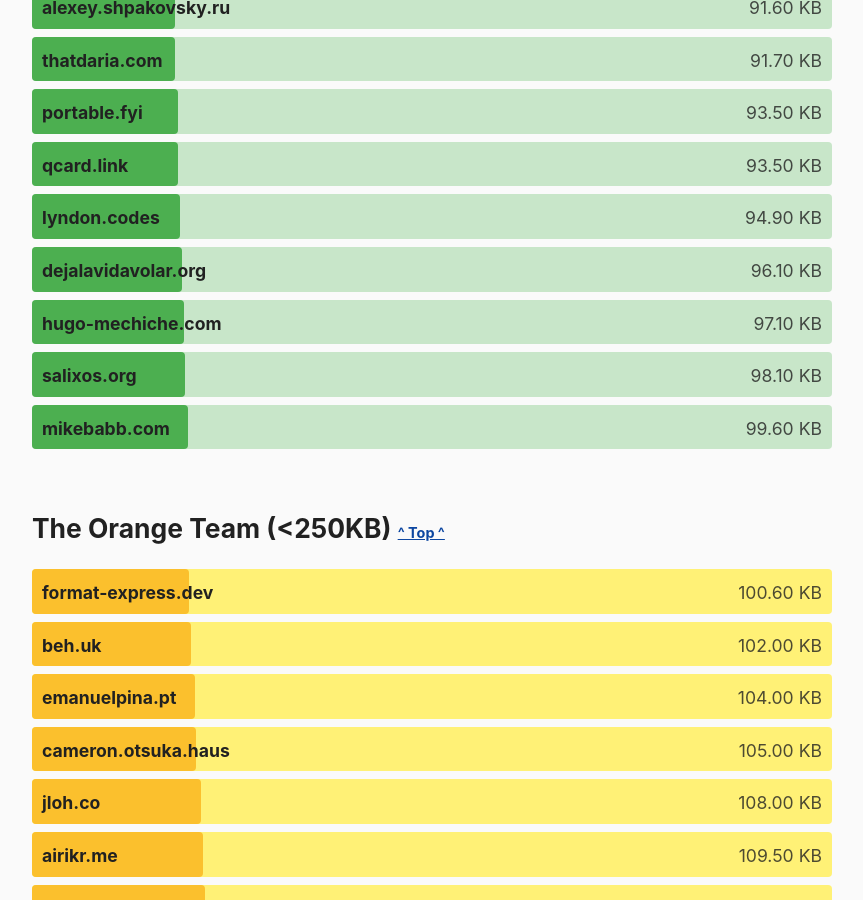
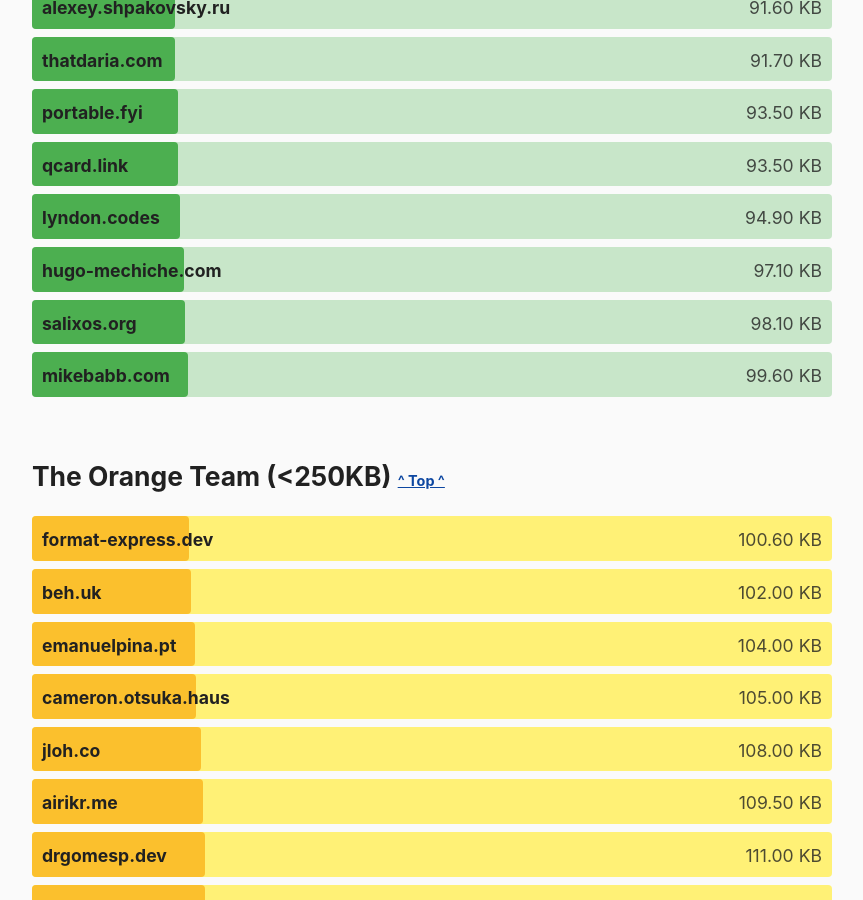
Before and after one commit to kevquirk/512kb.club, a Jekyll site: the page built from index.md, in a window 1280 px wide and 900 px high, scrolled down 9896 px. Shown: the whole window, without its empty margins (208-1071 px from the left). Built offline with Jekyll 4.4.1, drawn with Linux system fonts in a browser that asks for light colours.

Commit message:
resolves #448 remove dejalavidavolar.com

```diff
--- a/_data/sites.yml
+++ b/_data/sites.yml
@@ -352,11 +352,6 @@
   url: https://decentnet.github.io/
   size: 31.2
   last_checked: 2021-05-23
-
-- domain: dejalavidavolar.org
-  url: https://dejalavidavolar.org/
-  size: 96.1
-  last_checked: N/A
 
 - domain: dev-nonsense.com
   url: https://dev-nonsense.com/
```
